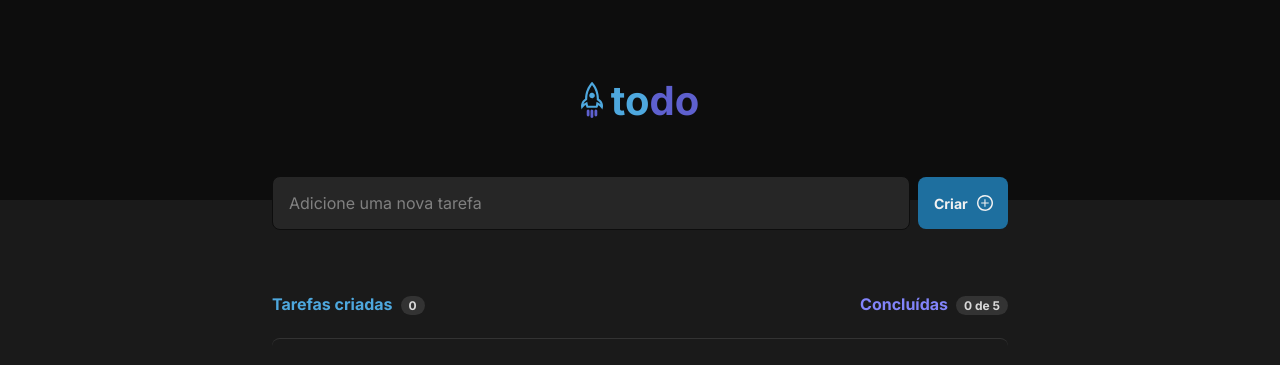
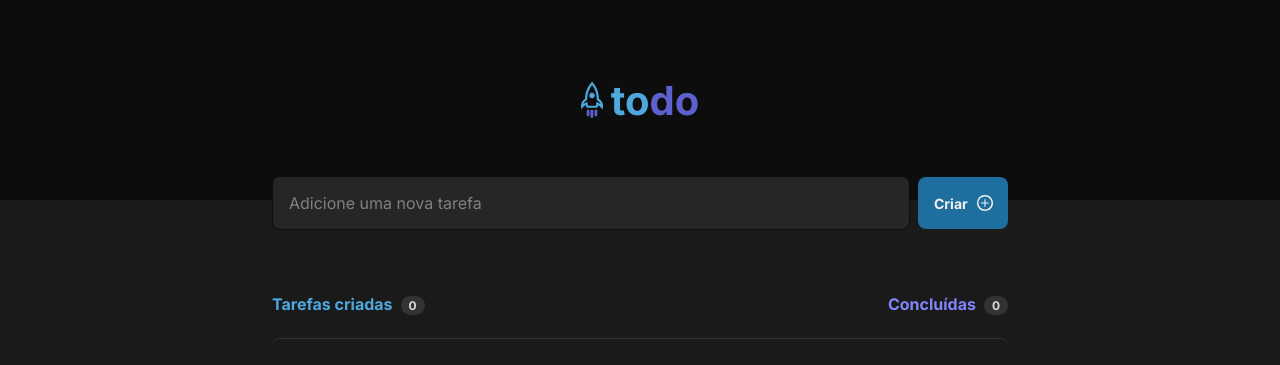
Before and after one commit to codingmage/Desafio-01-ToDoList, a React (Vite) app: page / in a window 1280 px wide. Shown: the top 365 px of the page. Built offline with nearby package versions, Linux system fonts and the light colour scheme.

Commit message:
add functionality and organized files

```diff
--- a/package.json
+++ b/package.json
@@ -11,7 +11,8 @@
   "dependencies": {
     "phosphor-react": "^1.4.1",
     "react": "^18.2.0",
-    "react-dom": "^18.2.0"
+    "react-dom": "^18.2.0",
+    "uuid": "^9.0.0"
   },
   "devDependencies": {
     "@types/react": "^18.0.24",
--- a/src/App.tsx
+++ b/src/App.tsx
@@ -1,19 +1,32 @@
 import { Header } from './components/Header'
-import { Taskbar } from './components/Taskbar'
 import { Tasklist } from './components/Tasklist'
+import { Task, TaskProps } from './components/Task'
 
 import './global.css'
+/*
+interface Task extends TaskProps {
+  id: string
+} */
+
+/* const tasks: Task[] = [
+  {
+    id: uuidv4(),
+    content: "Lorem ipsumipsum",
+    isComplete: true,
+
+  },
+  {
+    id: uuidv4(),
+    content: "Lorem ipsumipsum",
+    isComplete: false
+  }
+] */
 
 function App() {
 
   return (
     <div>
       <Header />
-
-      <div>
-        <Taskbar />
-      </div>
-
       <main>
         <Tasklist />
       </main>
--- a/src/components/Task.tsx
+++ b/src/components/Task.tsx
@@ -1,20 +1,49 @@
 import styles from "./Task.module.css"
-
 import { Trash } from "phosphor-react"
 
+interface TaskProps {
+    id: string,
+    content: string;
+    isComplete: boolean;
+    onDeleteTask: (taskID: string) => void;
+    task?: any;
+    onChange: any
+}
 
 
-export function Task() {
+export function Task({
+    id,
+    content,
+    isComplete,
+    onDeleteTask,
+    onChange,
+    task}: TaskProps) {
+
+function deleteTask() {
+    onDeleteTask(id)
+}
+
     return (
         <div className={styles.taskBox}>
             <div className={styles.roundCheckbox}>
-                <input type="checkbox"/>
+                <input
+                type="checkbox"
+                checked={isComplete}
+                onChange={event => {
+                    onChange({
+                        ...task,
+                        isComplete: event.target.checked
+                    })
+                }}
+                />
             </div>
-            <div className={styles.taskContent}>
-                Lorem ipsum dolor sit amet, consectetur adipisicing elit. Abadebabdu Aba Bassa Badubabu
+            <div className={isComplete? styles.finishedTask : styles.taskContent} >
+                <p>
+                    {content}
+                </p>
             </div>
 
-            <button title="Deletar tarefa">
+            <button title="Deletar tarefa" onClick={deleteTask}>
                         <Trash size={20} />
             </button>
 
--- a/src/components/Taskbar.module.css
+++ /dev/null
@@ -1,50 +0,0 @@
-.taskbar {
-    display: flex;
-    flex-direction: row;
-    justify-content: center;
-    align-items: center;
-    margin: auto;
-    gap: 0.5rem;
-    font-size: 1rem;
-    width: 46rem;
-    margin-top: -1.5rem;
-
-}
-
-.taskbar input {
-    background-color: var(--gray-500);
-    height: 3.375rem;
-    flex-grow: 1;
-    color: var(--gray-100);
-    padding: 1rem;
-    border: 1px solid var(--gray-700);
-    border-radius: 8px;
-
-}
-
-.taskbar input::placeholder {
-    color: var(--gray-300) ;
-}
-
-.taskbar button {
-    display: flex;
-    background-color: var(--blueDark);
-    padding: 1rem;
-    width: 5.625rem;
-    height: 3.25rem;
-    border: 0;
-    border-radius: 8px;
-    color: var(--gray-100);
-
-    font-size: 0.875rem;
-    font-weight: bold;
-    gap: 0.5rem;
-    align-items: center;
-
-    cursor: pointer;
-
-}
-
-.taskbar img {
-    margin-left: 0.1rem;
-}
--- a/src/components/Taskbar.tsx
+++ /dev/null
@@ -1,13 +0,0 @@
-import styles from "./Taskbar.module.css"
-
-import plus from "../assets/plus.svg"
-
-export function Taskbar() {
-    return (
-        <form className={styles.taskbar}>
-            <input type="text" placeholder="Adicione uma nova tarefa" />
-            <button type="submit">Criar<img src={plus}/></button>
-
-        </form>
-    )
-}
--- a/src/components/Tasklist.module.css
+++ b/src/components/Tasklist.module.css
@@ -1,3 +1,58 @@
+.taskbar {
+    display: flex;
+    flex-direction: row;
+    justify-content: center;
+    align-items: center;
+    margin: auto;
+    gap: 0.5rem;
+    font-size: 1rem;
+    width: 46rem;
+    margin-top: -1.5rem;
+
+}
+
+.taskbar input {
+    background-color: var(--gray-500);
+    height: 3.375rem;
+    flex-grow: 1;
+    color: var(--gray-100);
+    padding: 1rem;
+    border: 1px solid var(--gray-700);
+    border-radius: 8px;
+
+}
+
+.taskbar input::placeholder {
+    color: var(--gray-300) ;
+}
+
+.taskbar button {
+    display: flex;
+    background-color: var(--blueDark);
+    padding: 1rem;
+    width: 5.625rem;
+    height: 3.25rem;
+    border: 0;
+    border-radius: 8px;
+    color: var(--gray-100);
+
+    font-size: 0.875rem;
+    font-weight: bold;
+    gap: 0.5rem;
+    align-items: center;
+
+    cursor: pointer;
+
+}
+
+.taskbar button:hover {
+    background-color: var(--blue);
+}
+
+.taskbar img {
+    margin-left: 0.1rem;
+}
+
 .wrapper {
     width: 46rem;
     margin: auto;
--- a/src/components/Tasklist.tsx
+++ b/src/components/Tasklist.tsx
@@ -1,25 +1,114 @@
 import styles from "./Tasklist.module.css"
 import { Task } from "./Task"
 import { EmptyTasklist } from "./EmptyTasklist"
+import plus from "../assets/plus.svg"
+import { ChangeEvent, FormEvent, useState } from "react";
+import { v4 as uuidv4 } from 'uuid';
+
+interface TaskProps {
+    id: string,
+    content: string,
+    isComplete: boolean
+}
 
 export function Tasklist() {
+
+const [tasks, setTasks] = useState<TaskProps[]>([])
+const [newTaskText, setNewTaskText] = useState('')
+
+const isEmpty = tasks.length === 0
+
+const zeroTasks = "0"
+
+const isNewTaskEmpty = newTaskText.length === 0
+
+const completedTasks = tasks.filter(task => task.isComplete).length
+
+const nonZeroTasks = `${completedTasks} de ${tasks.length}`
+
+const hasTasks =  tasks.map(task => {
+    return <Task
+    task={task}
+    id={task.id}
+    key={task.id}
+    content={task.content}
+    isComplete={task.isComplete}
+    onDeleteTask={HandleDeleteTask}
+    onChange={handleChangeTask}
+    />
+})
+
+function handleChangeTask(task: any) {
+
+    setTasks( tasks.map(taskComplete => {
+        if (taskComplete.id === task.id) {
+          return task;
+        } else {
+          return taskComplete;
+        }
+      })
+    );
+  }
+
+function handleCreateNewTask(event: FormEvent) {
+    event?.preventDefault()
+
+    const newTask = {
+        id: uuidv4(),
+        content: event?.target.task.value,
+        isComplete: false}
+
+
+    setTasks([...tasks, newTask]);
+    setNewTaskText('');
+
+}
+
+function handleNewTaskChange(event: FormEvent) {
+    setNewTaskText(event.target.value)
+}
+
+function HandleDeleteTask(taskID: string){
+    const filterTasks = tasks.filter(taskKey => {
+        return taskKey.id !== taskID
+    });
+
+    setTasks(filterTasks)
+}
+
+
     return (
+        <div>
+            <form onSubmit={handleCreateNewTask} className={styles.taskbar}>
+
+                <input
+                name="task"
+                type="text"
+                placeholder="Adicione uma nova tarefa"
+                value={newTaskText}
+                onChange={handleNewTaskChange}
+                />
+                <button type="submit" disabled={isNewTaskEmpty}>Criar<img src={plus} /></button>
+
+            </form>
             <div className={styles.wrapper}>
                 <div className={styles.taskInfo}>
                     <div className={styles.createdTasks}>Tarefas criadas
-                    <span className={styles.createdTasksCounter}>0</span>
+                        <span className={styles.createdTasksCounter}>{tasks.length}</span>
                     </div>
                     <div className={styles.completedTasks}>Concluídas
                         <span className={styles.completedTasksCounter}>
-                        0 de 5
+                            {isEmpty ? zeroTasks : nonZeroTasks}
                         </span>
                     </div>
                 </div>
 
                 <div className={styles.taskDisplay}>
-                <EmptyTasklist />
+                    {isEmpty ? <EmptyTasklist/> : hasTasks}
                 </div>
 
             </div>
+        </div>
+
     )
 }
```
Also changed, not shown: src/components/Task.module.css (+21 -0 lines), 1 other file (tests, documents, lock files or other folders). Lines whose indentation alone changed are shown as unchanged.
